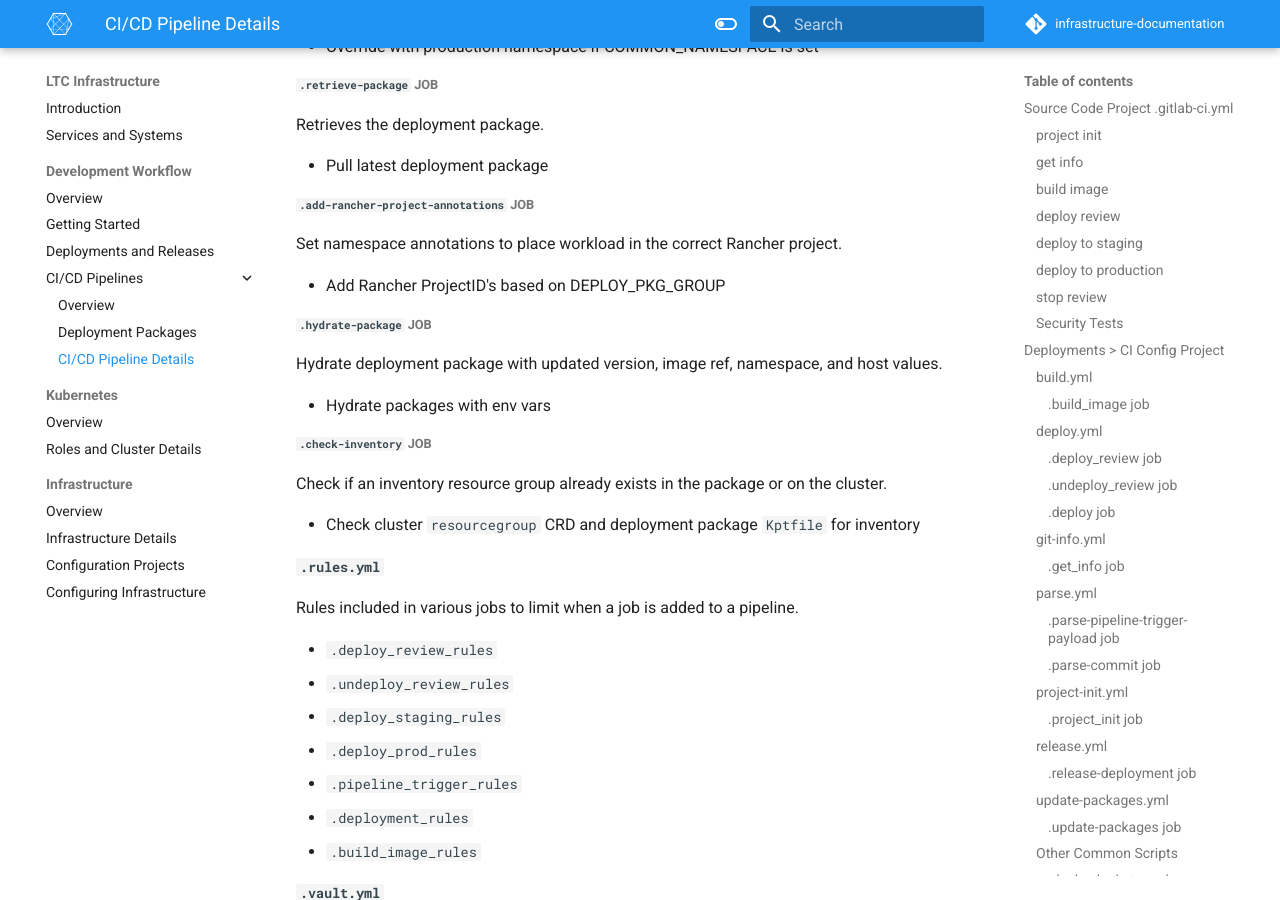
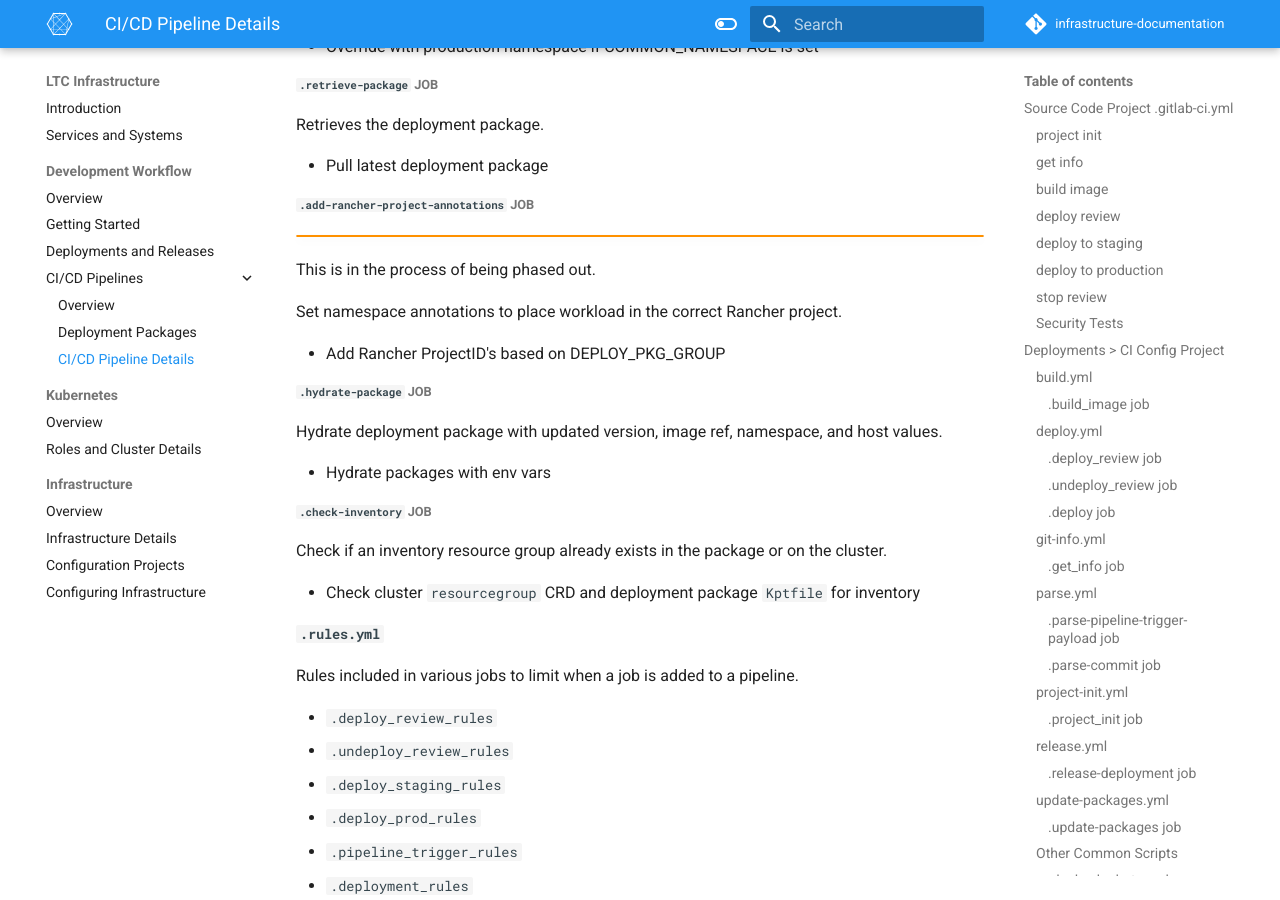
Before and after one commit to bcit-ltc/infrastructure-documentation, an MkDocs documentation site: the page built from docs/dev-workflow/pipeline-details.md, in a window 1280 px wide and 900 px high, scrolled down 5473 px. Built offline with MkDocs 1.6.1 and Material for MkDocs 9.7.7, drawn with Linux system fonts in a browser that asks for light colours.

```diff
--- a/docs/dev-workflow/pipeline-details.md
+++ b/docs/dev-workflow/pipeline-details.md
@@ -199,6 +199,9 @@ Retrieves the deployment package.
 
 ##### `.add-rancher-project-annotations` job
 
+!!! warning ""
+This is in the process of being phased out.
+
 Set namespace annotations to place workload in the correct Rancher project.
 
 * Add Rancher ProjectID's based on DEPLOY_PKG_GROUP
```
